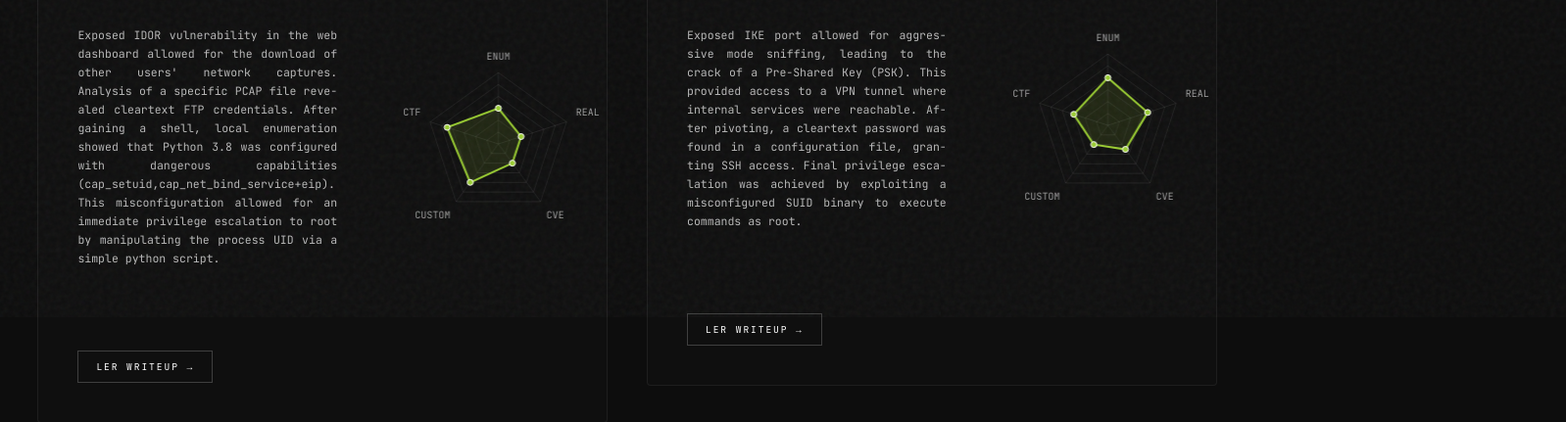
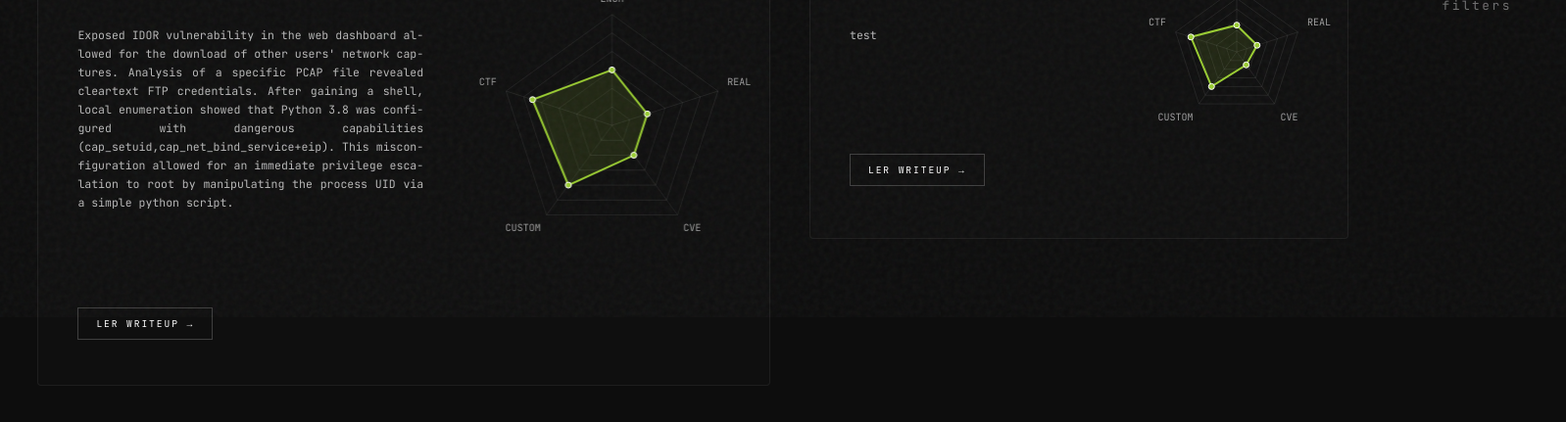
Before and after one commit to DiogoCoutoooo/DiogoCoutoooo.github.io, an Astro site: page /htb in a window 1280 px wide. Shown: the part 876-1307 px from the top of the page at 98% size, 1598 px wide, since content can reach past the window. Built offline with nearby package versions, Linux system fonts and the light colour scheme; Astro itself is replaced by a stand-in of ours.

Commit message:
Trying again part 3

```diff
--- a/src/pages/htb/index.astro
+++ b/src/pages/htb/index.astro
@@ -173,9 +173,16 @@
 			.machine-count span { color: #9acd32; }
 
 			.htb-grid {
-                column-count: 2;
-                column-gap: 40px;
+                display: flex;
+                gap: 40px;
 				width: 100%;
+                align-items: flex-start;
+			}
+            .htb-column {
+                flex: 1;
+                display: flex;
+                flex-direction: column;
+                gap: 40px;
             }
 
 			.htb-card {
@@ -194,8 +201,7 @@
                     "info chart"
                     "btn chart";
                 align-items: start;
-                break-inside: avoid;
-                margin-bottom: 40px;
+                width: 100%; /* Take full width of column */
 			}
 
             .htb-card::before {
@@ -292,10 +298,9 @@
                 flex-shrink: 0;
 				display: flex;
 				align-items: center;
-				justify-content: flex-end;
+				justify-content: center;
 				padding: 0;
                 align-self: stretch; /* Match height of info section */
-                transform: translateX(10px);
 			}
 
 			.htb-view-btn {
@@ -333,10 +338,11 @@
 
 			@media (max-width: 1200px) {
 				.htb-grid {
-                    column-count: 1;
-                    display: flex;
                     flex-direction: column;
                     align-items: center;
+                }
+                .htb-column {
+                    width: 100%;
                 }
 				.htb-card {
                     display: flex;
@@ -486,11 +492,20 @@
 			{machines.length === 0 ? (
 				<div class="empty-state">// No machines found — Check GitHub connection</div>
 			) : (
-				<div class="htb-grid">
+				<div class="htb-grid" id="machinesGrid">
+                    <div class="htb-column" id="col-left"></div>
+                    <div class="htb-column" id="col-right"></div>
+
 					{machines.map((machine) => {
                         const color = difficultyColor[machine.difficulty] || '#9acd32';
                         return (
-                            <div class="htb-card" style={`--diff-color: ${color}`} data-difficulty={machine.difficulty} data-os={machine.os}>
+                            <div
+                                class="htb-card machine-card"
+                                data-difficulty={machine.difficulty}
+                                data-os={machine.os}
+                                id={`card-${machine.id}`}
+                                style={`--diff-color: ${color}; display: none;`}
+                            >
                                 <div class="htb-card-info">
                                     <div class="htb-machine-header">
                                         <img
@@ -627,50 +642,65 @@
                 chartsMap.set(canvas.id, newChart);
             }
 
+            // Initial chart setup (for all cards, even hidden ones, as they will be moved)
+            window.addEventListener('load', () => {
                 const canvases = document.querySelectorAll('canvas[id^="chart-"]');
                 canvases.forEach((canvas) => initRadar(canvas as HTMLCanvasElement));
+                updateFilters(); // Call updateFilters on load to distribute cards
+            });
+
 
             // Filtering Logic
             const filterBtns = document.querySelectorAll('.filter-btn');
-            const cards = document.querySelectorAll('.htb-card');
             const noResults = document.getElementById('no-results');
             const pwnedCountEl = document.getElementById('pwned-count');
 
-            let activeFilters = {
-                difficulty: 'all',
-                os: 'all'
-            };
+            let activeDifficulty = 'all';
+            let activeOS = 'all';
 
-            filterBtns.forEach(btn => {
-                btn.addEventListener('click', () => {
-                    const filterType = (btn as HTMLElement).dataset.filter as keyof typeof activeFilters;
-                    const filterValue = (btn as HTMLElement).dataset.value!;
+            function updateFilters() {
+                const diff = activeDifficulty;
+                const os = activeOS;
 
-                    // Update active filters
-                    activeFilters[filterType] = filterValue;
+                const cards = Array.from(document.querySelectorAll('.machine-card')) as HTMLElement[];
+                const colLeft = document.getElementById('col-left')!;
+                const colRight = document.getElementById('col-right')!;
 
-                    // Update UI buttons
-                    document.querySelectorAll(`.filter-btn[data-filter="${filterType}"]`).forEach(b => b.classList.remove('active'));
-                    btn.classList.add('active');
+                // Clear columns
+                colLeft.innerHTML = '';
+                colRight.innerHTML = '';
 
-                    // Apply filters
                 let visibleCount = 0;
+
                 cards.forEach(card => {
-                        const hCard = card as HTMLElement;
-                        const cardDiff = hCard.dataset.difficulty;
-                        const cardOS = hCard.dataset.os;
+                    const cardDiff = card.getAttribute('data-difficulty');
+                    const cardOS = card.getAttribute('data-os');
 
-                        const diffMatch = activeFilters.difficulty === 'all' || activeFilters.difficulty === cardDiff;
-                        const osMatch = activeFilters.os === 'all' || activeFilters.os === cardOS;
+                    const diffMatch = diff === 'all' || cardDiff === diff;
+                    const osMatch = os === 'all' || cardOS === os;
 
                     if (diffMatch && osMatch) {
-                            hCard.classList.remove('hidden');
+                        card.style.display = 'grid'; // Re-show the hidden master cards
+
+                        // Heuristic: On desktop (2 cols), add to shorter column
+                        // Since we can't get real height before mounting, we use a count/balance or re-distribute
+                        if (window.innerWidth > 1200) {
+                            if (colLeft.children.length <= colRight.children.length) {
+                                colLeft.appendChild(card);
+                            } else {
+                                colRight.appendChild(card);
+                            }
+                        } else {
+                            colLeft.appendChild(card);
+                        }
+
                         visibleCount++;
-                            // Re-init chart for visible cards to ensure proper layout
-                            const canvas = hCard.querySelector('canvas');
-                            if (canvas) initRadar(canvas);
+
+                        // Re-init chart for this card
+                        const canvas = card.querySelector('canvas');
+                        if (canvas) initRadar(canvas as HTMLCanvasElement);
                     } else {
-                            hCard.classList.add('hidden');
+                        card.style.display = 'none';
                     }
                 });
 
@@ -680,6 +710,26 @@
                 // Handle no results
                 if (visibleCount === 0) noResults?.classList.remove('hidden');
                 else noResults?.classList.add('hidden');
+            }
+
+            filterBtns.forEach(btn => {
+                btn.addEventListener('click', () => {
+                    const filterType = (btn as HTMLElement).dataset.filter as 'difficulty' | 'os';
+                    const filterValue = (btn as HTMLElement).dataset.value!;
+
+                    // Update active filters
+                    if (filterType === 'difficulty') {
+                        activeDifficulty = filterValue;
+                    } else if (filterType === 'os') {
+                        activeOS = filterValue;
+                    }
+
+                    // Update UI buttons
+                    document.querySelectorAll(`.filter-btn[data-filter="${filterType}"]`).forEach(b => b.classList.remove('active'));
+                    btn.classList.add('active');
+
+                    // Apply filters
+                    updateFilters();
                 });
             });
         </script>
```
Lines whose indentation alone changed are shown as unchanged.
